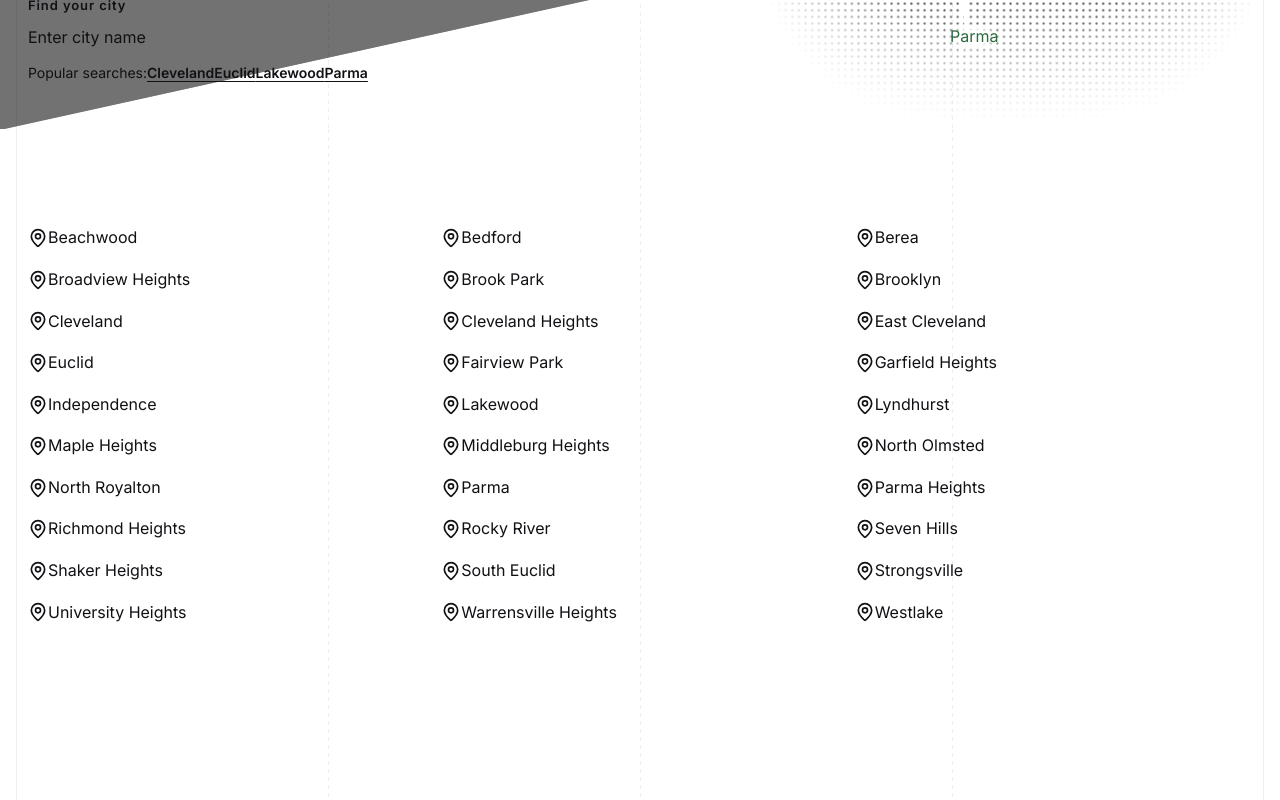
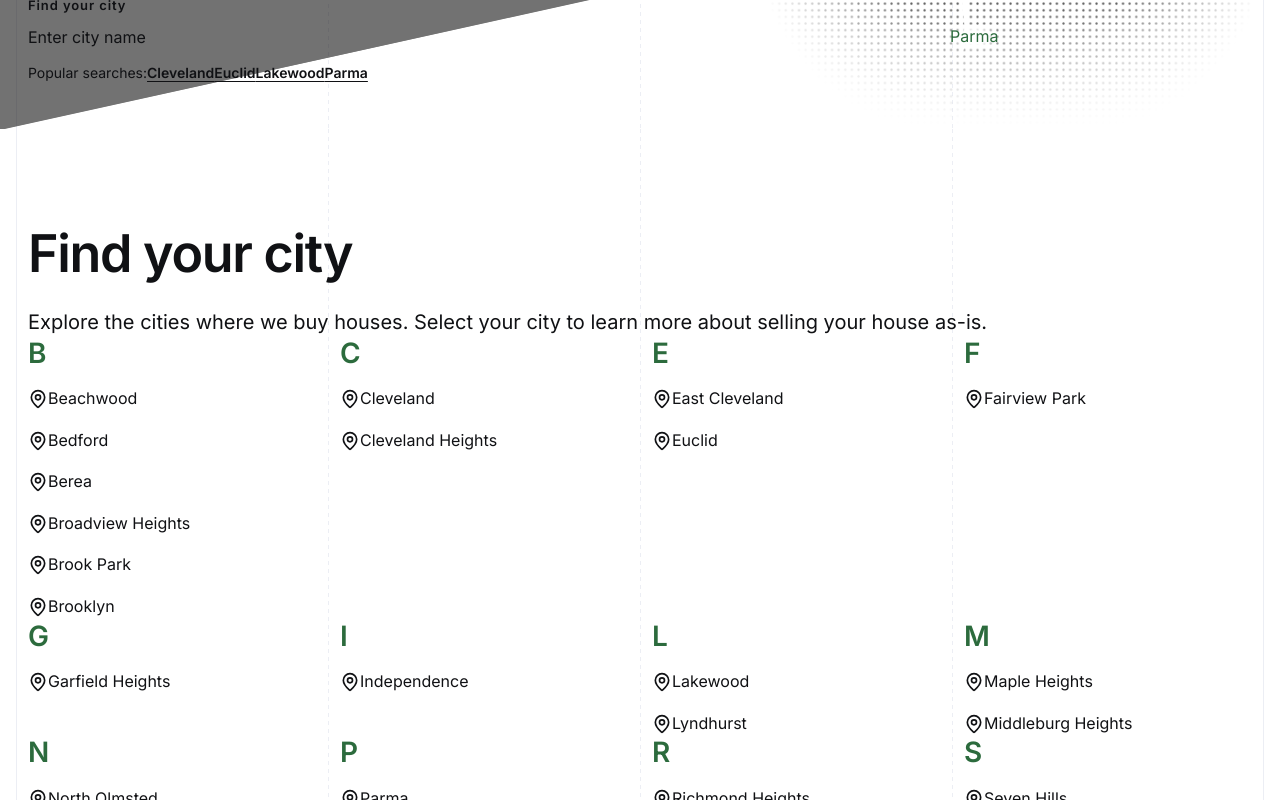
Before and after one commit to YHICAdmin/your-house-in-cash, a Next.js app: page /areas-we-buy-in in a window 1280 px wide. Shown: the part 460-1260 px from the top of the page. Built offline with nearby package versions, Linux system fonts and the light colour scheme.

Commit message:
Group city directory alphabetically and align columns to system lines

```diff
--- a/project-documentation/website-specification/areas-we-buy-in-page.md
+++ b/project-documentation/website-specification/areas-we-buy-in-page.md
@@ -161,8 +161,35 @@ Help sellers browse all supported cities and open a City Page.
 
 ## Layout
 
-* Follows the Hero and presents the City List across the full Content Grid width.
+* Follows the Hero, with an Introduction above the City List across the full Content Grid width.
 * Uses the global `Background` (`#FFFFFF`).
+
+## Introduction
+
+### Content
+
+* Primary Headline: **Find your city**.
+* Supporting Copy: **Explore the cities where we buy houses. Select your city to learn more about selling your house as-is.**
+
+### Component and Semantics
+
+* The headline uses `H2` semantics; Supporting Copy uses paragraph semantics.
+
+### Visual Design
+
+* The headline uses global H2 typography and Text Primary. Supporting Copy uses global Body Large typography and Text Secondary.
+
+### Dimensions and Alignment
+
+* Both elements are left-aligned and span the available Content Grid width.
+
+### Spacing
+
+* `M` (`24px`) separates the headline from Supporting Copy at all Breakpoints.
+
+### Spacing After
+
+* `L` (`32px`) separates the Introduction from the City List on Desktop and Tablet; `M` (`24px`) on Mobile.
 
 ## City List
 
@@ -170,28 +197,29 @@ Help sellers browse all supported cities and open a City Page.
 
 * Display all 30 currently registered cities exactly once. Future registered cities appear automatically.
 * City entries appear in English alphabetical document order by displayed city name.
+* Group cities by their initial letter. Each populated letter appears once as its group's heading; groups and their cities follow alphabetical order.
 
 ### Component and Semantics
 
-* Use one semantic unordered list.
-* Each list item contains one native link wrapping the `MapPin` icon and the visible city name.
+* Use one semantic unordered list of letter groups. Each group contains an `H3` letter heading and a nested unordered list of cities.
+* Each city list item contains one native link wrapping the `MapPin` icon and the visible city name.
 
 ### Visual Design
 
 * Reuse the city-entry treatment from the Area Page's [Nearby Areas](area-page.md#nearby-areas): open icon-and-name links, Body typography, Medium `MapPin` icons, and default colors.
+* Letter headings use global H3 typography and Brand Green Dark.
 
 ### Dimensions and Alignment
 
 * The list spans the full available Content Grid width.
-* Desktop: three equal-width columns.
-* Tablet: two equal-width columns.
-* Mobile: one full-width column.
-* Fill left to right across each row, then top to bottom.
+* Letter groups occupy the spaces between the System Lines: four columns on Desktop (three Content Grid columns each), two on Tablet (four Content Grid columns each), and one on Mobile (the complete four-column Content Grid).
+* Fill letter groups left to right across each row, then top to bottom. Cities within each group form one vertical list.
 * Each link fills its grid cell's width. City names wrap naturally within the available text width, including at the supported minimum viewport width.
 
 ### Spacing
 
-* Reuse the Nearby Areas city-entry spacing: `XS` (`8px`) icon-to-name gap and `S` (`16px`) horizontal and vertical gaps between entries.
+* Horizontal gaps between letter groups inherit the Content Grid gutters. `L` (`32px`) separates rows of letter groups.
+* `S` (`16px`) separates a letter heading from its city list and adjacent city entries vertically. Icon-to-name spacing reuses Nearby Areas' `XS` (`8px`) gap.
 
 ### Interaction
 
--- a/src/app/(site)/areas-we-buy-in/page.module.css
+++ b/src/app/(site)/areas-we-buy-in/page.module.css
@@ -6,22 +6,50 @@
   row-gap: 0;
 }
 
+.intro {
+  grid-column: 1 / -1;
+  min-width: 0;
+  margin-bottom: var(--spacing-m);
+}
+
+.heading {
+  margin: 0 0 var(--spacing-m);
+}
+
+.groups {
+  display: grid;
+  grid-column: 1 / -1;
+  grid-template-columns: subgrid;
+  column-gap: var(--layout-grid-gutter);
+  row-gap: var(--spacing-l);
+  margin: 0;
+  padding: 0;
+  list-style: none;
+}
+
+.group {
+  grid-column: span 4;
+  min-width: 0;
+}
+
+.letter {
+  margin: 0 0 var(--spacing-s);
+  color: var(--color-brand-dark);
+}
+
 .cities {
   composes: nearbyGrid from "../../../components/area/area-local.module.css";
-  grid-column: 1 / -1;
   min-width: 0;
   grid-template-columns: minmax(0, 1fr);
   margin-bottom: 0;
 }
 
 @media (min-width: 768px) {
-  .cities {
-    grid-template-columns: repeat(2, minmax(0, 1fr));
-  }
+  .intro { margin-bottom: var(--spacing-l); }
 }
 
 @media (min-width: 1200px) {
-  .cities {
-    grid-template-columns: repeat(3, minmax(0, 1fr));
+  .group {
+    grid-column: span 3;
   }
 }
--- a/src/app/(site)/areas-we-buy-in/page.tsx
+++ b/src/app/(site)/areas-we-buy-in/page.tsx
@@ -8,20 +8,40 @@ import styles from "./page.module.css";
 
 export default function AreasWeBuyInPage() {
   const sortedAreas = [...areas].sort((a, b) => a.city.localeCompare(b.city, "en"));
+  const letterGroups = new Map<string, typeof sortedAreas>();
+  for (const area of sortedAreas) {
+    const letter = area.city.charAt(0).toUpperCase();
+    const group = letterGroups.get(letter) ?? [];
+    group.push(area);
+    letterGroups.set(letter, group);
+  }
 
   return (
     <>
       <main>
         <AreasHero cities={sortedAreas.map(area => ({ name: area.city, slug: area.slug }))} />
-        <section className={`${styles.section} section-spacing system-lines-bg`}>
+        <section className={`${styles.section} section-spacing system-lines-bg`} aria-labelledby="city-directory-heading">
           <div className={`${styles.layout} content-grid`}>
+            <div className={styles.intro}>
+              <h2 id="city-directory-heading" className={`${styles.heading} text-heading-2`}>Find your city</h2>
+              <p className={`${localStyles.introCopy} text-body-large`}>
+                Explore the cities where we buy houses. Select your city to learn more about selling your house as-is.
+              </p>
+            </div>
+            <ul className={styles.groups}>
+              {[...letterGroups].map(([letter, cities]) => (
+                <li key={letter} className={styles.group}>
+                  <h3 className={`${styles.letter} text-heading-3`}>{letter}</h3>
                   <ul className={styles.cities}>
-              {sortedAreas.map((area) => (
+                    {cities.map(area => (
                       <li key={area.slug}>
                         <a className={`${localStyles.nearbyLink} text-body`} href={getAreaPagePath(area.slug)}>
                           <MapPin aria-hidden="true" size={20} />
                           <span>{area.city}</span>
                         </a>
+                      </li>
+                    ))}
+                  </ul>
                 </li>
               ))}
             </ul>
```
Lines whose indentation alone changed are shown as unchanged.
